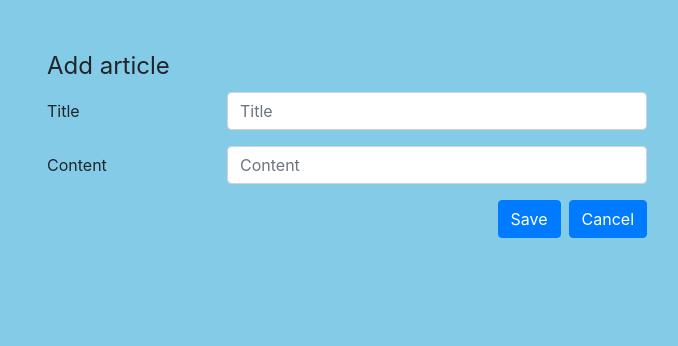
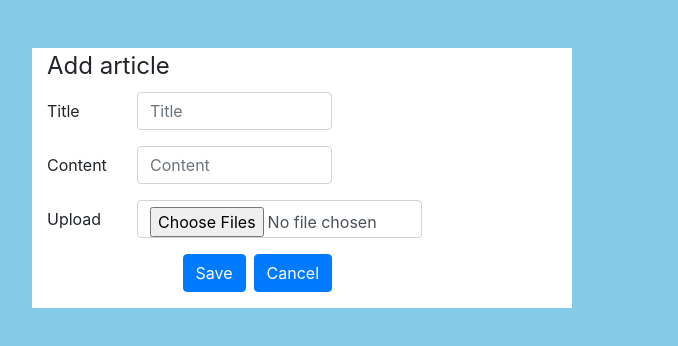
Before and after one commit to vitgrey/post, an Angular app: page /change-post in a window 1280 px wide. Shown: the top 346 px of the page, without its empty margins (68-746 px from the left). Built offline with nearby package versions, Linux system fonts and the light colour scheme.

Commit message:
upload img

```diff
--- a/src/app/components/change-post/change-post.component.html
+++ b/src/app/components/change-post/change-post.component.html
@@ -1,6 +1,6 @@
 <div class="container">
   <div class="col-sm-12 pt-5">
-    <div class="col-md-12">
+    <div class="col-md-6 bg-white">
       <form id="articleForm" #articleForm="ngForm" (ngSubmit)="onArticleSubmitForm(articleForm)" novalidat>
         <fieldset class="scheduler-border">
           <legend class="scheduler-border">{{mode}} article</legend>
@@ -28,6 +28,17 @@
           </div>
 
           <div class="form-group row">
+            <label for="source" class="col-md-2 col-form-label">Upload</label>
+            <div class="col-md-7">
+              <input type="file" class="form-control" #source="ngModel" name="source" [(ngModel)]="articleDetail.source"
+                multiple accept="image/*,image/jpeg" required>
+              <div [hidden]="source.valid || (source.pristine && !articleForm.submitted)" class="text-danger">
+                source is required.
+              </div>
+            </div>
+          </div>
+
+          <div class="form-group row">
             <div class="col-md-7 text-right">
               <button type="submit" class="btn btn-primary mr-2">Save</button>
               <button type="button" (click)="onClickCancel()" class="btn btn-primary">Cancel</button>
--- a/src/app/components/change-post/change-post.component.ts
+++ b/src/app/components/change-post/change-post.component.ts
@@ -30,7 +30,7 @@ export class ChangePostComponent implements OnInit {
   }
 
   getArticleDetailById(id) {
-    this.articleDetail = this.articlesServise.getArticleById(parseInt(id));
+    this.articleDetail = this.articlesServise.getArticleById(parseInt(id, 2));
   }
 
   onArticleSubmitForm(form) {
--- a/src/app/components/show-post/show-post.component.html
+++ b/src/app/components/show-post/show-post.component.html
@@ -19,14 +19,14 @@
         <span>id: {{article.id}}</span><br>
 
         <a class="img">
-          <img src="../../../assets/download.jpeg" alt="picture">
+          <img src="../../../assets/{{article.source.substring(12,32)}}" alt="picture">
         </a>
 
         <div class="icon">
           <i title=" Edit" class="fas fa-edit" aria-hidden="true" data-toggle="modal" data-target="#exampleModalChange"
             (click)="onClickEditArticleDetail(article.id)"></i><br>
           <i title="Delete" class="fas fa-trash-alt" aria-hidden="true" data-toggle="modal"
-             (click)="onClickArticleDelete(article.id)"></i>
+            (click)="onClickArticleDelete(article.id)"></i>
         </div>
         <p class="title">{{article.title}}</p>
         <div class="box">
--- a/src/app/components/show-post/show-post.component.scss
+++ b/src/app/components/show-post/show-post.component.scss
@@ -58,7 +58,7 @@ span {
   content: "";
   float: left;
   width: 5px;
-  height: 100px;
+  height: 15.2vh;
 }
 
 .box > *:first-child {
--- a/src/app/models/article.ts
+++ b/src/app/models/article.ts
@@ -2,4 +2,5 @@ export class ArticlesModel {
   id: number;
   title: string;
   content: string;
+  source: string;
 }
```
Also changed, not shown: src/assets/gena.jfif (added), src/assets/vinni.png (added).
